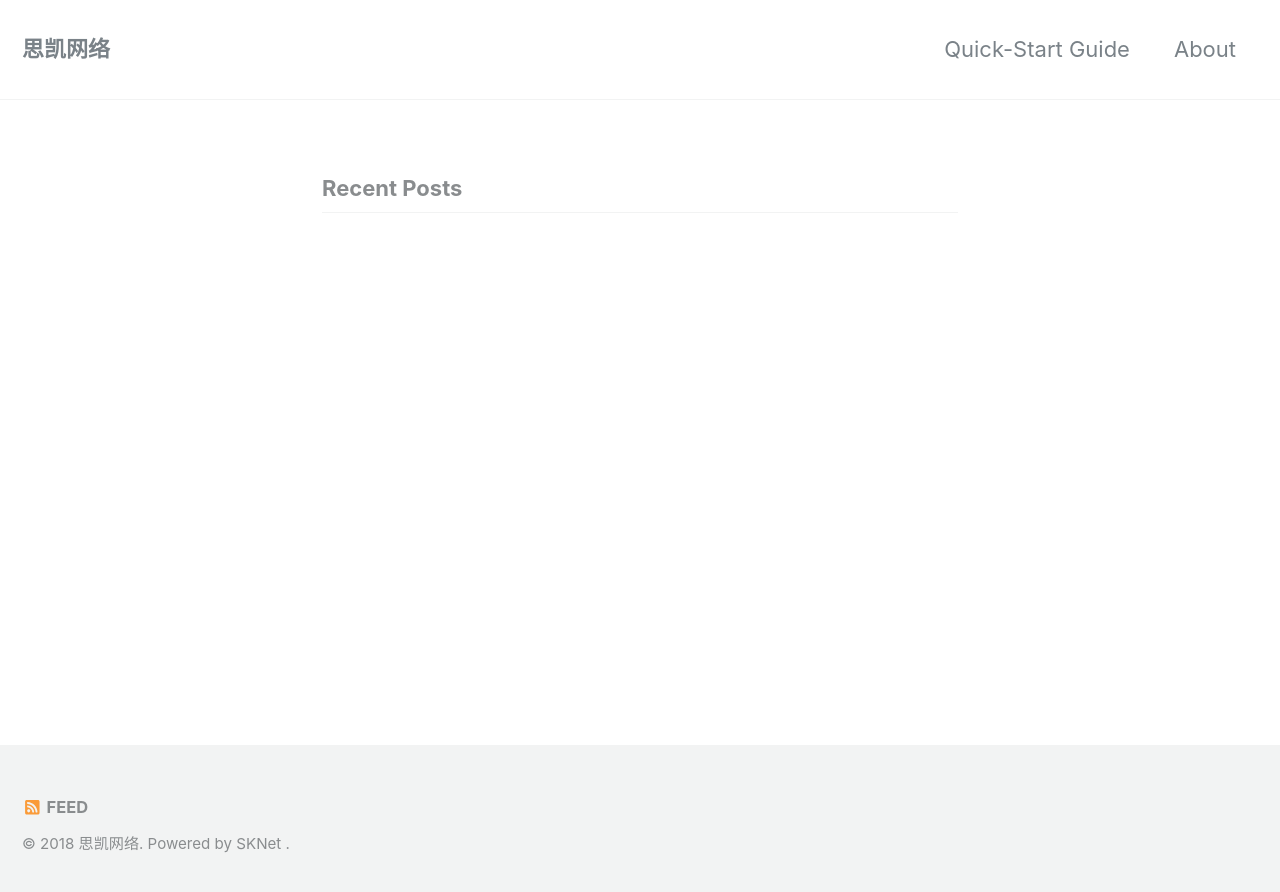
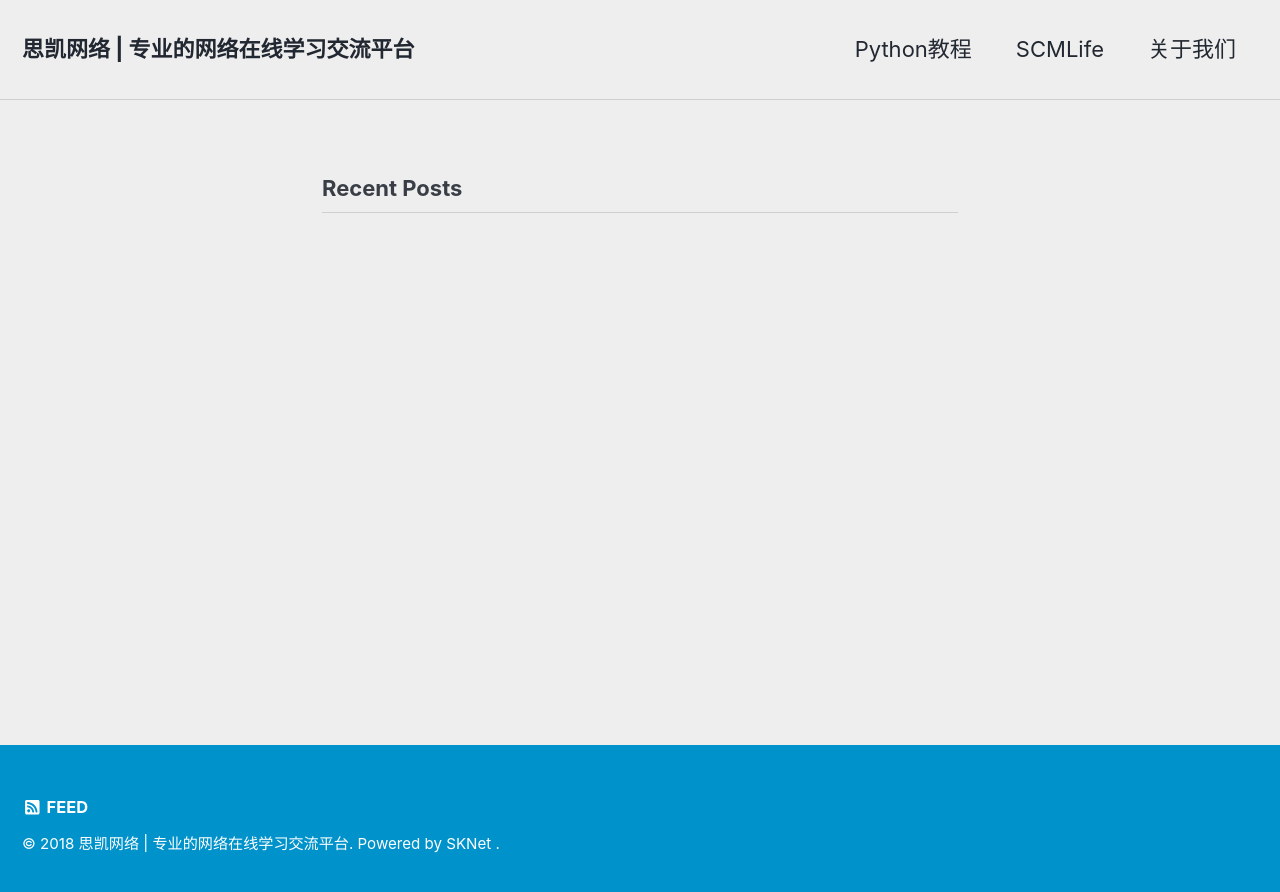
Before and after one commit to SK-Xiaokai/pythonlesson, a Jekyll site: the page built from index.md, in a window 1280 px wide. Shown: the top 892 px of the page. Built offline with Jekyll 4.4.1, drawn with Linux system fonts in a browser that asks for light colours; nearby versions of some CDN libraries.

Commit message:
Update navigation.yml and _config.yml

```diff
--- a/_config.yml
+++ b/_config.yml
@@ -1,8 +1,6 @@
 #SK start
 repository: SK-Xiaokai/sknet
 #repository:sknet/SK-Xiaokai
-
-
 
 #SK End
 
@@ -23,21 +21,27 @@ repository: SK-Xiaokai/sknet
 # in the templates via {{ site.myvariable }}.
 
 #SK title: Your awesome title
-title: 思凯网络
+title: 思凯网络 | 专业的网络在线学习交流平台
 
 email: 29249083@qq.com
-description: >- # this means to ignore newlines until "baseurl:"
+description: >-# this means to ignore newlines until "baseurl:"
   Write an awesome description for your new site here. You can edit this
   line in _config.yml. It will appear in your document head meta (for
   Google search results) and in your feed.xml site description.
 baseurl: "" # the subpath of your site, e.g. /blog
-url: "" # the base hostname & protocol for your site, e.g. http://example.com
+url: "https://www.sknet-school.com/" # the base hostname & protocol for your site, e.g. http://example.com
 twitter_username: jekyllrb
-github_username:  jekyll
+github_username:  SK-Xiaokai # jekyll
 
 # Build settings
 markdown: kramdown
+
+
 # SK#  theme: minima
+theme: minimal-mistakes-jekyll
+# Easily change the color scheme of the theme using one of the provided “skins”:
+minimal_mistakes_skin: "air" # "default" # "air", "aqua", "contrast", "dark", "dirt", "neon", "mint", "plum" "sunrise"
+
 plugins:
   - jekyll-feed
 
@@ -53,4 +57,9 @@ plugins:
 #   - vendor/gems/
 #   - vendor/ruby/
 
-theme: minimal-mistakes-jekyll
+# theme: minimal-mistakes-jekyll
+
+teaser: /assets/images/logo1.png
+
+header:
+  teaser: /assets/images/header.jpg
--- a/assets/css/main.scss
+++ b/assets/css/main.scss
@@ -2,7 +2,9 @@
 # Only the main Sass file needs front matter (the dashes are enough)
 ---
 
+//If you have made edits to the theme’s CSS files be sure to update /assets/css/main.scss to include @import "minimal-mistakes/skins/default"; // skin before the minimal-mistakes import.
+
 @charset "utf-8";
 
-@import "minimal-mistakes/skins/{{ site.minimal_mistakes_skin | default: 'default' }}"; // skin
+@import "minimal-mistakes/skins/{{ site.minimal_mistakes_skin | default: 'air' }}"; // skin //SK: change "default" to "air"
 @import "minimal-mistakes"; // main partials
```
Also changed, not shown: _data/navigation.yml (+9 -5 lines).
